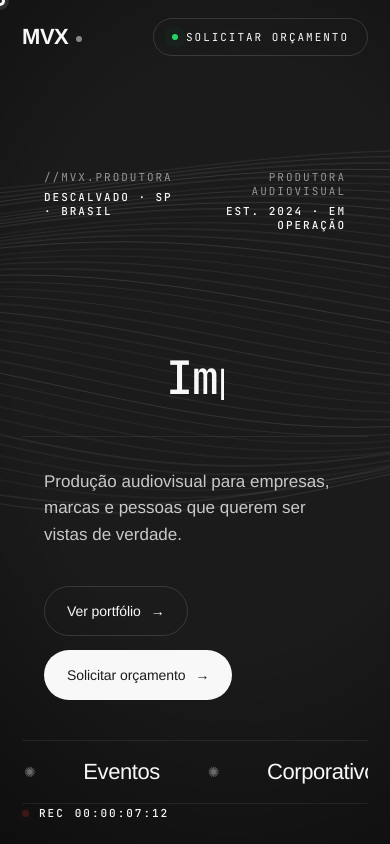
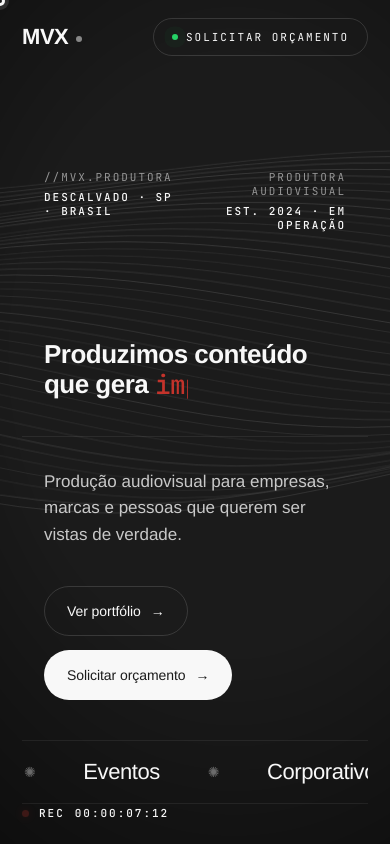
Before and after one commit to ongamsousa/mvx-produtora, a plain HTML site: page index.html in a window 390 px wide. Shown: the top 844 px of the page. Drawn offline with Linux system fonts and the light colour scheme; a web font is replaced by a local one.

Commit message:
Turn hero rotating word into a full sentence with accent color
"Produzimos conteúdo que gera" is now static text; only the trailing
word (impacto/autoridade/conexão) types in/out, colored with the
existing REC-dot red (var(--accent)) to set it apart from the rest
of the line. Headline resized to a sentence-appropriate scale so it
doesn't overflow at any breakpoint.

```diff
--- a/assets/styles.css
+++ b/assets/styles.css
@@ -15,6 +15,7 @@
   --muted:rgba(248,248,248,.55);
   --muted-2:rgba(248,248,248,.38);
   --wa:#25D366;
+  --accent:#c4332b;
   --serif:"Anek Latin", "Helvetica Neue", Helvetica, Arial, sans-serif;
   --mono:"JetBrains Mono", ui-monospace, Menlo, monospace;
 }
@@ -70,6 +71,12 @@ nav.top .cta .live{width:6px;height:6px;border-radius:50%;background:var(--wa);b
   letter-spacing:-0.04em;
   margin-bottom:36px;
 }
+.hero h1.hero-line{
+  font-size:clamp(26px, 4.2vw, 62px);
+  line-height:1.15;
+  letter-spacing:-0.02em;
+}
+.hero h1.hero-line .lead{color:var(--paper)}
 .hero h1 .light{font-weight:300;color:var(--muted)}
 .hero h1 .reveal{display:inline-block;clip-path:inset(-15% -25% -15% -2%);vertical-align:bottom}
 .hero h1 .reveal > span{display:inline-block;transform:translateY(110%);animation:rise .9s cubic-bezier(.2,.7,.2,1) forwards;padding-right:.05em}
@@ -86,7 +93,7 @@ nav.top .cta .live{width:6px;height:6px;border-radius:50%;background:var(--wa);b
 /* hero headline word rotation: typewriter reveal, 3 words, 7s each, looping.
    Monospace (var(--mono), already used for the REC timecode + ticker) makes
    the ch-unit width steps land exactly on character boundaries. */
-.hero h1.word-rotate{display:grid;font-family:var(--mono);font-weight:500}
+.hero h1 .word-rotate{display:inline-grid;vertical-align:bottom;font-family:var(--mono);font-weight:500;color:var(--accent)}
 .word-rotate .word{
   grid-area:1/1;
   display:inline-block;
@@ -98,7 +105,7 @@ nav.top .cta .live{width:6px;height:6px;border-radius:50%;background:var(--wa);b
   animation-timing-function:linear;
   animation-iteration-count:infinite;
 }
-.word-rotate .word .cursor{display:inline-block;width:.09em;height:.72em;background:var(--paper);vertical-align:-0.05em;margin-left:.06em;animation:blink 1s steps(1) infinite}
+.word-rotate .word .cursor{display:inline-block;width:.09em;height:.72em;background:currentColor;vertical-align:-0.05em;margin-left:.06em;animation:blink 1s steps(1) infinite}
 .word-rotate .word:nth-child(1){animation-name:typeWord1;animation-delay:0s}
 .word-rotate .word:nth-child(2){animation-name:typeWord2;animation-delay:-14s}
 .word-rotate .word:nth-child(3){animation-name:typeWord3;animation-delay:-7s}
@@ -403,7 +410,7 @@ footer .meta{font-family:var(--mono);font-size:10px;letter-spacing:.18em;text-tr
 
 /* live timecode */
 .timecode{position:absolute;left:40px;bottom:40px;z-index:3;display:flex;align-items:center;gap:10px;font-family:var(--mono);font-size:11px;letter-spacing:.18em;color:var(--muted);text-transform:uppercase}
-.timecode .rdot{width:7px;height:7px;border-radius:50%;background:#c4332b;box-shadow:0 0 8px rgba(196,51,43,.6);animation:tcBlink 1.4s steps(1) infinite}
+.timecode .rdot{width:7px;height:7px;border-radius:50%;background:var(--accent);box-shadow:0 0 8px rgba(196,51,43,.6);animation:tcBlink 1.4s steps(1) infinite}
 .timecode .lbl{color:var(--paper);font-weight:500}
 .timecode .v{color:var(--paper);font-weight:500;font-variant-numeric:tabular-nums}
 @keyframes tcBlink{50%{opacity:.25}}
--- a/index.html
+++ b/index.html
@@ -48,11 +48,7 @@
   </div>
 
   <div class="headline container">
-    <h1 class="word-rotate" aria-label="Impacto. Autoridade. Conexão.">
-      <span class="word">Impacto.<span class="cursor"></span></span>
-      <span class="word">Autoridade.<span class="cursor"></span></span>
-      <span class="word">Conexão.<span class="cursor"></span></span>
-    </h1>
+    <h1 class="hero-line"><span class="lead">Produzimos conteúdo que gera </span><span class="word-rotate" aria-label="impacto, autoridade, conexão"><span class="word">impacto.<span class="cursor"></span></span><span class="word">autoridade.<span class="cursor"></span></span><span class="word">conexão.<span class="cursor"></span></span></span></h1>
   </div>
 
   <div class="sub-row container">
```
